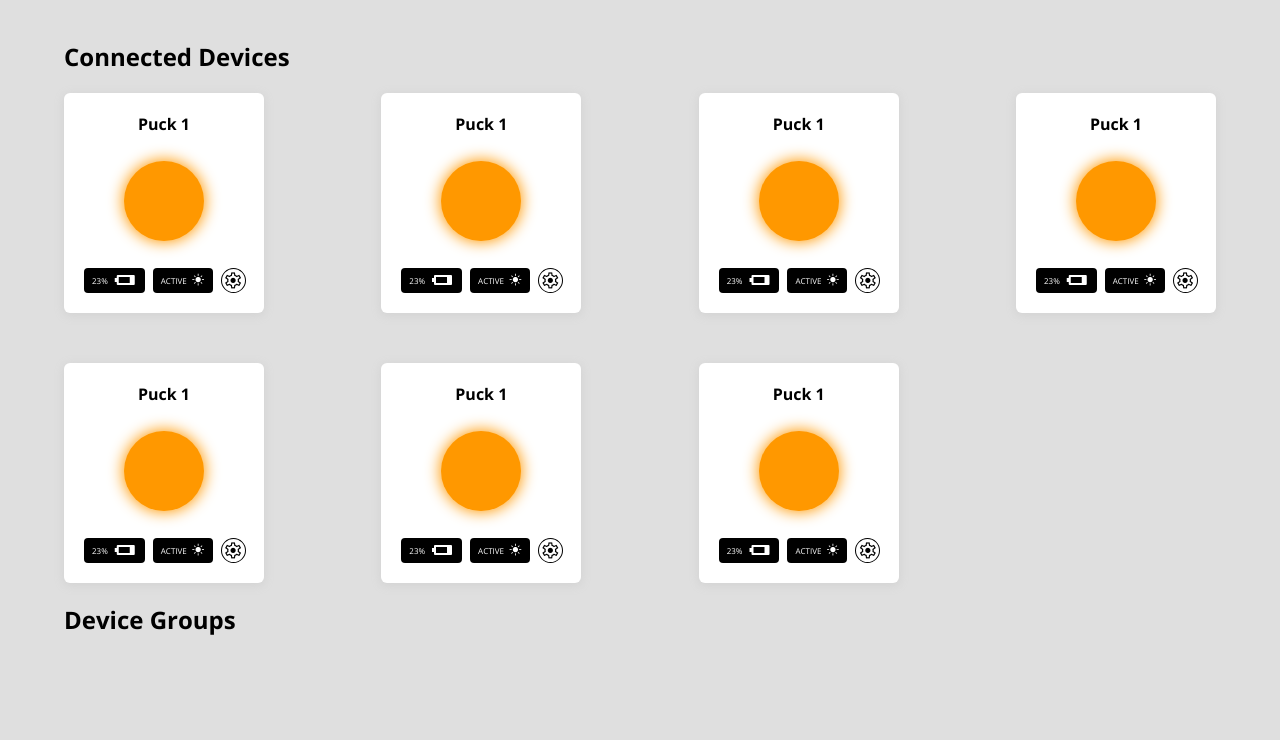
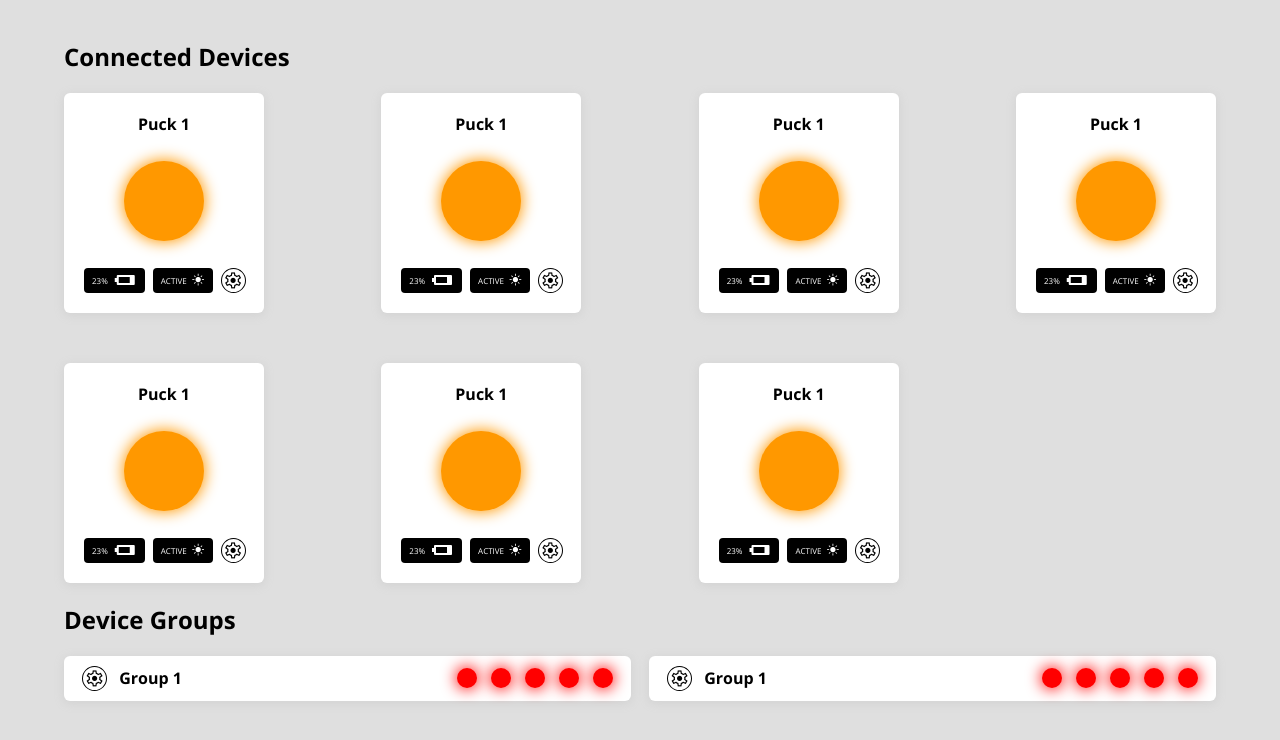
Before and after one commit to araamz/GlowPucks, a React (Vite) app in the folder control/: page / in a window 1280 px wide. Shown: the top 740 px of the page. Built offline with nearby package versions, Linux system fonts and the light colour scheme.

Commit message:
Added Device Group inital implementation

```diff
--- a/control/src/App.css
+++ b/control/src/App.css
@@ -1,7 +1,7 @@
 @media screen and (min-width: 600px) {
   .App {
     width: 90%;
-    margin: 40px auto 0 auto;
+    margin: 40px auto 40px auto;
     max-width: 1200px;
   }
 
--- a/control/src/components/graphic/graphic.module.css
+++ b/control/src/components/graphic/graphic.module.css
@@ -4,12 +4,4 @@
       height: 80px;
       border-radius: 100%;
     }
-
-    .active {
-
-    }
-    .inactive {
-
-    }
-
-  }
+}
--- /dev/null
+++ b/control/src/components/group_preview/group_preview.module.css
@@ -0,0 +1,28 @@
+@media screen and (min-width: 600px) {
+    .group_preview {
+        display: flex;
+        align-items: center;
+        gap: 12px;
+
+        background: white;
+        box-shadow: 0 2px 10px 1px lightgray;
+        border-radius: 6px;
+        padding: 10px 18px;
+    }
+    .label {
+        font-weight: 700;
+        font-size: 1rem;
+    }
+    .devices_container {
+        justify-content: flex-end;
+        align-items: flex-end;
+        display: flex;
+        flex-grow: 1;
+        gap: 14px;
+    }
+    .graphic {
+        height: 20px;
+        width: 20px;
+    }
+
+}
--- /dev/null
+++ b/control/src/components/group_preview/group_preview.tsx
@@ -0,0 +1,28 @@
+import Graphic from "../graphic/graphic";
+import SettingsWidget from "../settings_widget/settings_widget";
+import group_preview_styles from "./group_preview.module.css";
+
+export default function GroupPreview() {
+
+    const click_handler = () => {
+        console.log("Click from device " + "group")
+
+    }
+
+    return (
+        <div className={group_preview_styles.group_preview}>
+            <SettingsWidget onClick={click_handler}/>
+            <p className={group_preview_styles.label}>
+                Group 1
+            </p>
+            <div className={group_preview_styles.devices_container}>
+                <Graphic className={group_preview_styles.graphic} active={true} color="red"/>
+                <Graphic className={group_preview_styles.graphic} active={true} color="red"/>
+                <Graphic className={group_preview_styles.graphic} active={true} color="red"/>
+                <Graphic className={group_preview_styles.graphic} active={true} color="red"/>
+                <Graphic className={group_preview_styles.graphic} active={true} color="red"/>
+            </div>
+        </div>
+    )
+
+}
--- a/control/src/pages/home/home.module.css
+++ b/control/src/pages/home/home.module.css
@@ -7,4 +7,10 @@
         gap: 50px;
     }
 
+    .groups_container {
+        display: grid;
+        gap: 18px;
+        grid-template-columns: repeat(2, 1fr);
+    }
+
 }
--- a/control/src/pages/home/home.tsx
+++ b/control/src/pages/home/home.tsx
@@ -1,4 +1,5 @@
 import DevicePreview from "../../components/device_preview/device_preview";
+import GroupPreview from "../../components/group_preview/group_preview";
 
 import home_page_styles from "./home.module.css";
 
@@ -26,8 +27,9 @@ export default function Home() {
                 <h2>
                     Device Groups
                 </h2>
-                <div>
-
+                <div className={home_page_styles.groups_container}>
+                    <GroupPreview />
+                    <GroupPreview />
                 </div>
             </div>
         </div>
```
